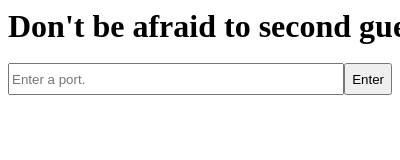
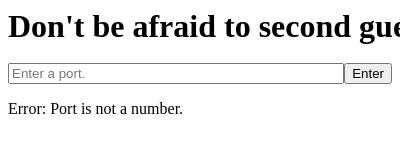
Before and after one commit to davshus/second-guess, a browser extension: page popup.html in a window 400 px wide. Both pictures are taken after a click on the button "Enter". Shown: the top 160 px of the page. Drawn offline with Linux system fonts and the light colour scheme.

Commit message:
Add base for status

```diff
--- a/popup.html
+++ b/popup.html
@@ -10,8 +10,8 @@
 		<div id="portcontainer">
 			<input type="text" placeholder="Enter a port." id="portinput"/>
 			<button id="portsubmit">Enter</button>
-			<br>
-			<p id="status"></p>
 		</div>
+		<!-- <br> -->
+		<p id="status"></p>
 	</body>
 </html>
--- a/popup.js
+++ b/popup.js
@@ -1,4 +1,14 @@
 document.addEventListener("DOMContentLoaded", function(event) {
 	document.getElementById("portsubmit").addEventListener("click", function() {
+		var status = document.getElementById("status");
+		if (!status.firstChild) {
+			status.appendChild(document.createTextNode(""));
+		}
+		var portin = document.getElementById("portinput").value;
+		if (portin == undefined || portin == null || portin == "" || isNaN(portin)) {
+			status.firstChild.nodeValue = "Error: Port is not a number.";
+		} else {
+			status.firstChild.nodeValue = "Opening port...";
+		}
 	});
 });
```
